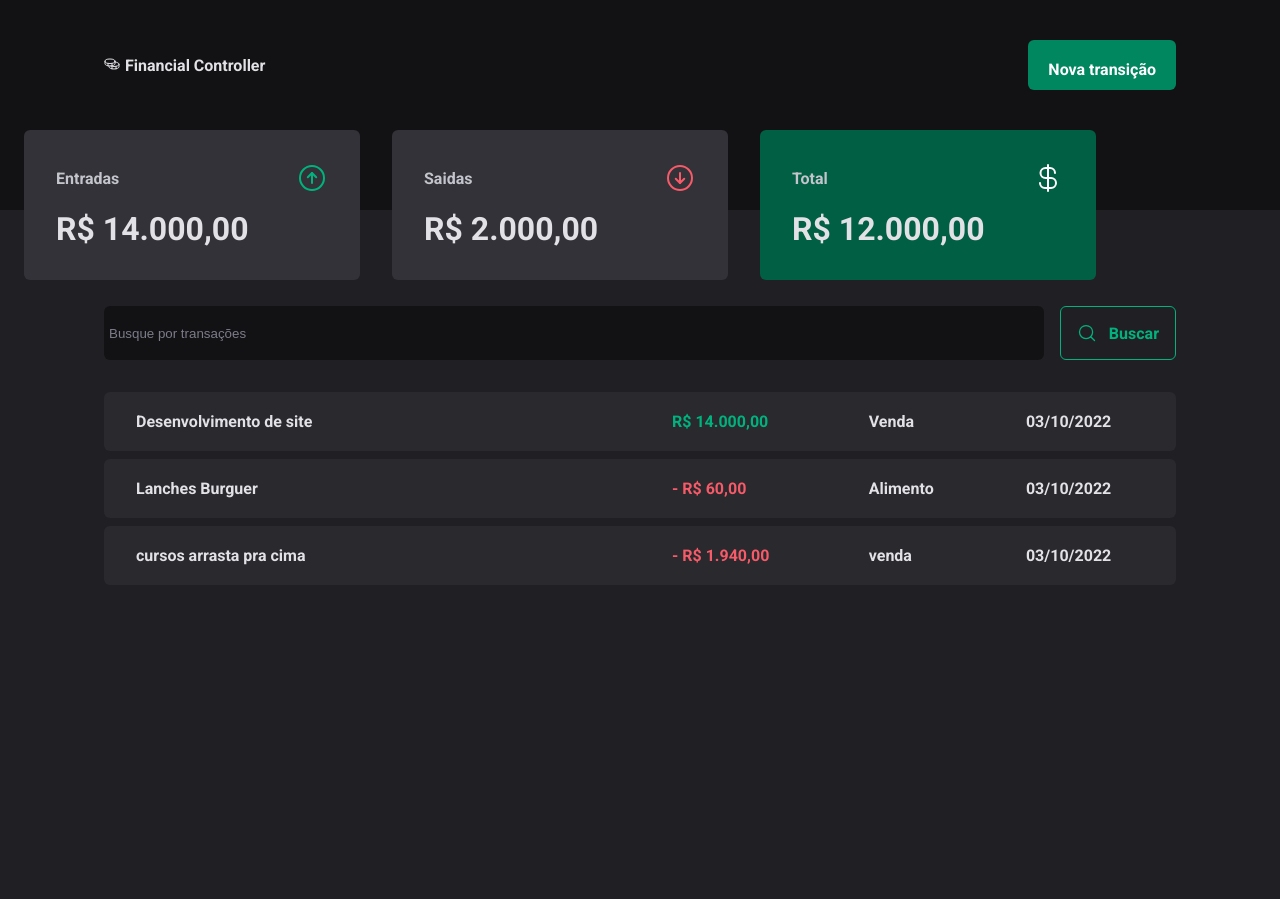
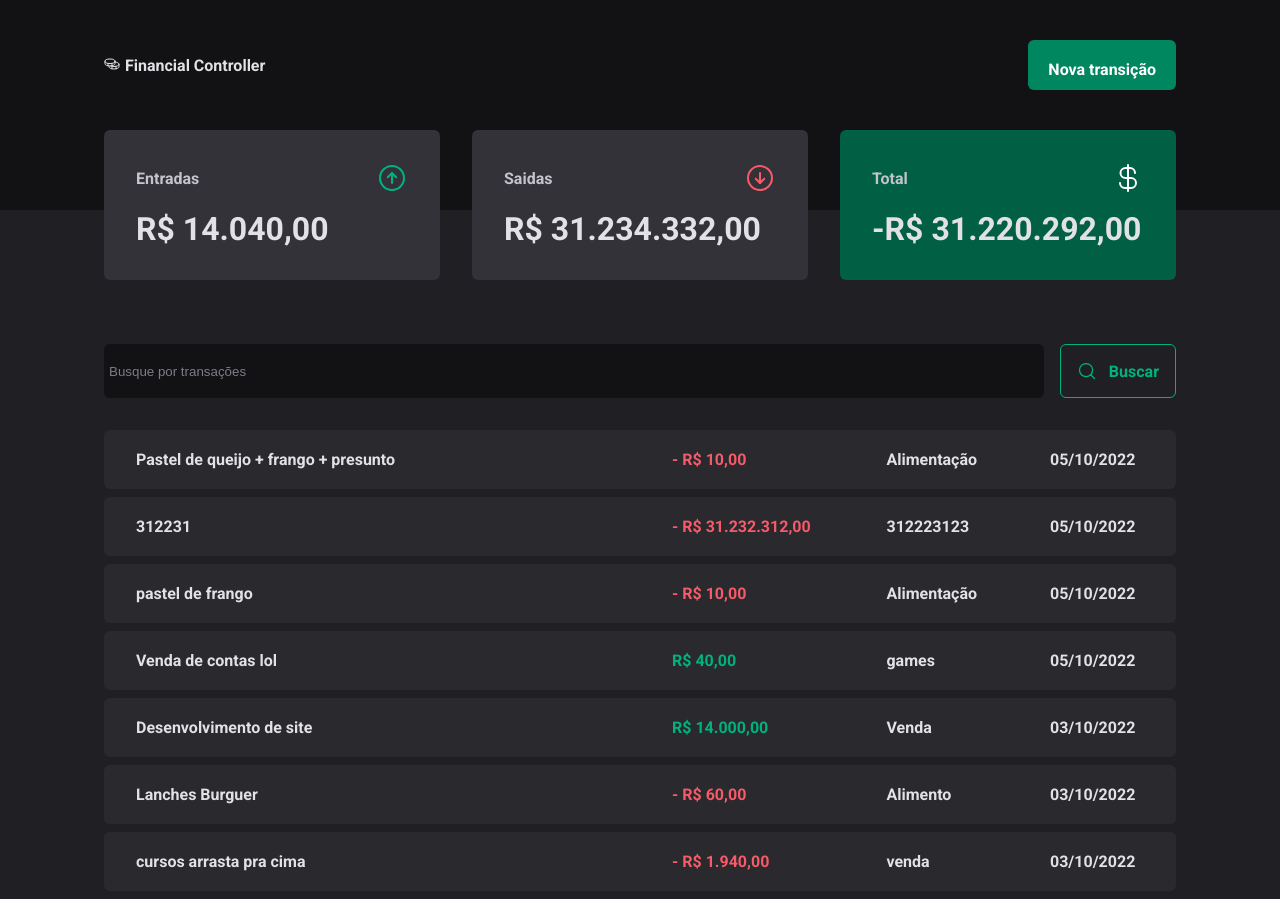
Before and after one commit to ArthurFilho/Financial-Controller, a React (Vite) app: page / in a window 1280 px wide. Before the commit the page ends 800 px from the top, so only its background shows below. Built offline with nearby package versions, Linux system fonts and the light colour scheme; data requests are answered from the project's data file; a web font is replaced by a local one.

Commit message:
stilizations bug fix and add new transactions in real time

```diff
--- a/server.json
+++ b/server.json
@@ -1,28 +1,60 @@
 {
-    "transactions": [
-        {
-        "id" : 1 ,
-        "description" : "Desenvolvimento de site" ,
-        "type" : "income" ,
-        "category" : "Venda" ,
-        "price" : 14000 ,
-        "createdAt" : "2022-10-03T18:51:40.420Z"
-    } ,
+  "transactions": [
     {
-        "id" : 1 ,
-        "description" : "Lanches Burguer" ,
-        "type" : "outcome" ,
-        "category" : "Alimento" ,
-        "price" : 60 ,
-        "createdAt" : "2022-10-03T18:51:40.420Z"
-    } ,
+      "id": 1,
+      "description": "Desenvolvimento de site",
+      "type": "income",
+      "category": "Venda",
+      "price": 14000,
+      "createdAt": "2022-10-03T18:51:40.420Z"
+    },
     {
-        "id" : 1 ,
-        "description" : "cursos arrasta pra cima" ,
-        "type" : "outcome" ,
-        "category" : "venda" ,
-        "price" : 1940 ,
-        "createdAt" : "2022-10-03T18:51:40.420Z"
+      "id": 2,
+      "description": "Lanches Burguer",
+      "type": "outcome",
+      "category": "Alimento",
+      "price": 60,
+      "createdAt": "2022-10-03T18:51:40.420Z"
+    },
+    {
+      "id": 3,
+      "description": "cursos arrasta pra cima",
+      "type": "outcome",
+      "category": "venda",
+      "price": 1940,
+      "createdAt": "2022-10-03T18:51:40.420Z"
+    },
+    {
+      "description": "Venda de contas lol",
+      "price": 40,
+      "category": "games",
+      "type": "income",
+      "createdAt": "2022-10-05T13:53:58.293Z",
+      "id": 4
+    },
+    {
+      "description": "pastel de frango",
+      "price": 10,
+      "category": "Alimentação",
+      "type": "outcome",
+      "createdAt": "2022-10-05T14:12:46.219Z",
+      "id": 3
+    },
+    {
+      "description": "312231",
+      "price": 31232312,
+      "category": "312223123",
+      "type": "outcome",
+      "createdAt": "2022-10-05T14:31:33.899Z",
+      "id": 5
+    },
+    {
+      "description": "Pastel de queijo + frango + presunto",
+      "price": 10,
+      "category": "Alimentação",
+      "type": "outcome",
+      "createdAt": "2022-10-05T14:37:24.737Z",
+      "id": 6
     }
-    ]
+  ]
 }
--- a/src/Pages/Transactions/components/SearchForm/style.ts
+++ b/src/Pages/Transactions/components/SearchForm/style.ts
@@ -1,7 +1,6 @@
 import styled from "styled-components";
 
 export const SearchFormContainer = styled.form`
-    margin-top: 6rem;
     display: flex;
     gap: 1rem;
 
--- a/src/components/NewTransactionModal/index.tsx
+++ b/src/components/NewTransactionModal/index.tsx
@@ -4,6 +4,10 @@ import { CloseButton, Content, Overlay, TransactionType, TransactionTypeButton }
 import * as z from 'zod';
 import { useForm , Controller } from "react-hook-form";
 import { zodResolver } from "@hookform/resolvers/zod"
+import { api } from '../../lib/axios';
+import { date } from 'zod';
+import { useContext } from 'react';
+import { TransactionsContext } from '../../contexts/TransactionsContexts';
 
 
     const newTransactionFormSchema = z.object({
@@ -17,20 +21,34 @@ import { zodResolver } from "@hookform/resolvers/zod"
 
 export function NewTransactionModal () {
 
+    const { createTransaction } = useContext(TransactionsContext)
+
     const {
         control,
         register,
         handleSubmit,
+        reset,
         formState: {isSubmitting}
 
         } = useForm<NewTransactionFormInputs>({
         resolver: zodResolver(newTransactionFormSchema),
     })
 
+
+
    async function handleCreateNewTransaction(data: NewTransactionFormInputs) {
-        await new Promise(resolve => setTimeout(resolve, 2000))
 
-        console.log(data)
+    const { description, price, category, type  } = data;
+
+        await createTransaction({
+            description,
+            price,
+            category,
+            type,
+        })
+
+
+        reset();
     }
 
     return(
--- a/src/components/Summary/style.ts
+++ b/src/components/Summary/style.ts
@@ -11,7 +11,6 @@ export const SummaryContainer = styled.section`
     gap: 2rem;
 
     margin-top: -5rem;
-    position: fixed;
 `
 interface SummaryCardProps {
     variant?: 'green';
--- a/src/contexts/TransactionsContexts.tsx
+++ b/src/contexts/TransactionsContexts.tsx
@@ -10,9 +10,17 @@ interface Transaction {
     createdAt: string;
 }
 
+interface createTransactionInput {
+    description: string;
+    price: number;
+    category:string;
+    type: 'income' | 'outcome';
+}
+
 interface TransactionContextType {
     transactions: Transaction[];
     fetchTransactions: (query?: string) => Promise<void>;
+    createTransaction: (data: createTransactionInput ) => Promise<void>;
 }
 
 interface TransactionProviderProps {
@@ -24,22 +32,43 @@ export const TransactionsContext = createContext( {} as TransactionContextType)
 export function TransactionsProvider({children}: TransactionProviderProps ) {
         const [ transactions , setTransactions ] = useState<Transaction[]>([])
 
+
         async function fetchTransactions ( query?: string) {
             const response = await api.get('/transactions', {
                 params: {
+                    _sort: 'createdAt',
+                    _order: 'desc',
                     q: query,
                 }
             })
         setTransactions(response.data);
         }
 
+        async function createTransaction(data: createTransactionInput) {
+
+            const { description, price, category, type  } = data;
+
+          const response = await api.post('transactions', {
+                description,
+                price,
+                category,
+                type,
+                createdAt: new Date(),
+            })
+
+            setTransactions(state => [ response.data, ...state])
+        }
+
+
         useEffect ( () => {
             fetchTransactions();
         }, [])
+
     return(
         <TransactionsContext.Provider value={{
             transactions,
             fetchTransactions,
+            createTransaction,
             }}>
             {children}
         </TransactionsContext.Provider>
```
